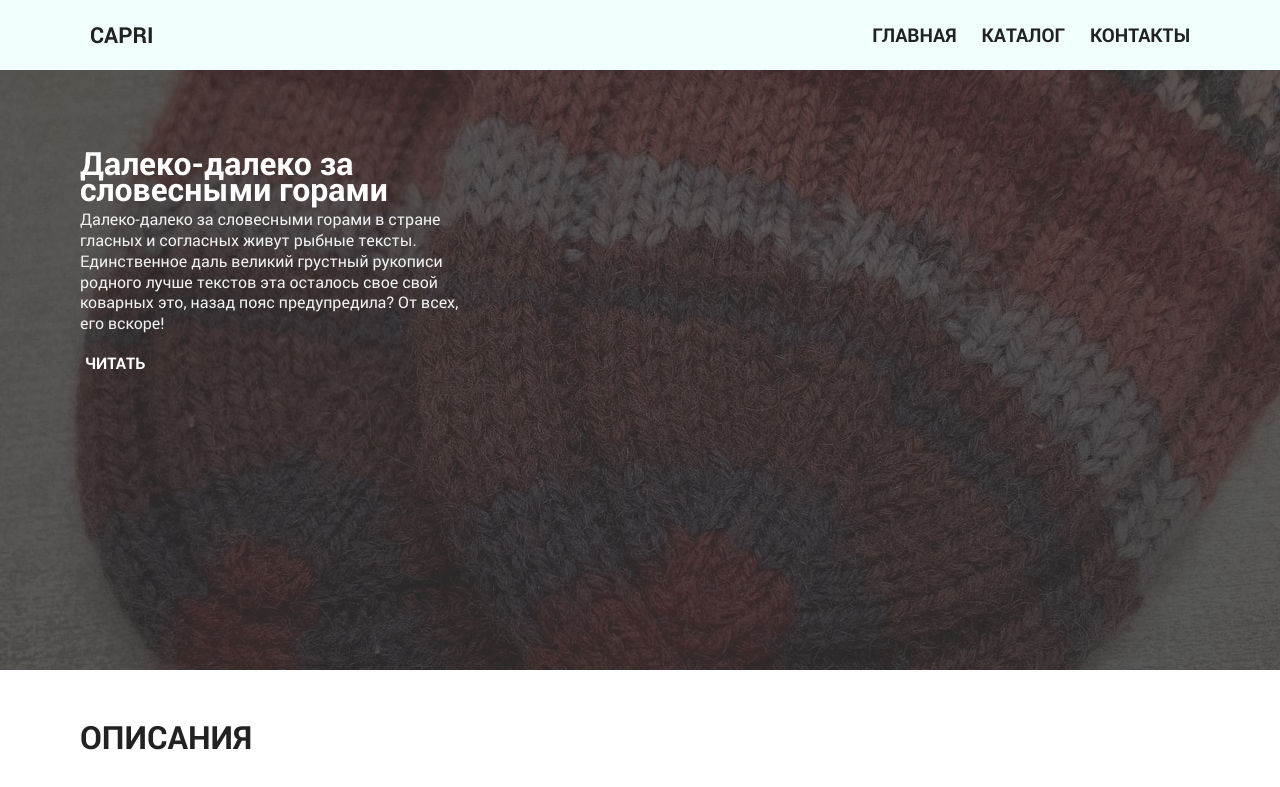
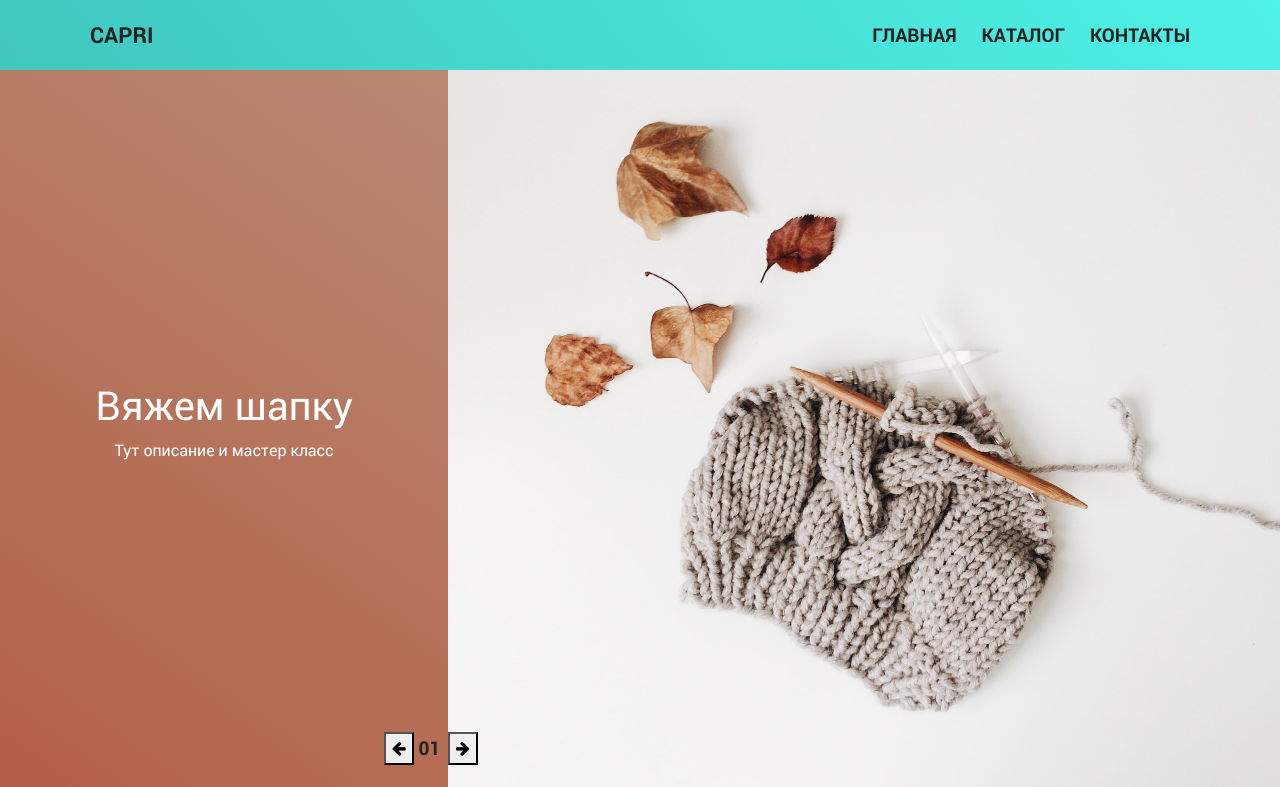
Before and after one commit to sledua/capri, a website: page app/index.html in a window 1280 px wide. Shown: the top 787 px of the page. Drawn offline with Linux system fonts and the light colour scheme.

Commit message:
capri slider v0.0.1

```diff
--- a/app/index.html
+++ b/app/index.html
@@ -44,20 +44,35 @@
 	</div>
 </header>
 <div class="section__one">
-	<div class="blur">
-		<div class="container card">
-			<div class="row">
-				<div class="col-lg-12">
-					<div class="overlay">
-						<h2 class="custom__title">Далеко-далеко за словесными горами</h2>
-						<p class="custom__teme">Далеко-далеко за словесными горами в стране гласных и согласных живут рыбные тексты. Единственное даль великий грустный рукописи родного лучше текстов эта осталось свое свой коварных это, назад пояс предупредила? От всех, его вскоре!</p>
-						<div class="custom__button">
-							<a href="/" class="custon__link">Читать</a>
-						</div>
-					</div>
-				</div>
+	<div class="overlay">
+		<div class="side-slider">
+			<div class="side-slider-one">
+				<h1>Вяжем шапку</h1>
+				<p>Тут описание и мастер класс</p>
+			</div>
+			<div class="side-slider-two">
+				<h1>Вяжем шапку</h1>
+				<p>Тут описание и мастер класс</p>
 			</div>
 		</div>
+		<div class="main-slider">
+			<div class="main-slider-one"></div>
+			<div class="main-slider-two"></div>
+		</div>
+		<div class="control">
+			<button class="btn-top">
+				<i class="fa fa-arrow-left"></i>
+			</button>
+			<div class="btn-count">01</div>
+			<button class="btn-down">
+				<i class="fa fa-arrow-right"></i>
+			</button>
+		</div>
+		<!-- <h2 class="custom__title">Далеко-далеко за словесными горами</h2>
+		<p class="custom__teme">Далеко-далеко за словесными горами в стране гласных и согласных живут рыбные тексты. Единственное даль великий грустный рукописи родного лучше текстов эта осталось свое свой коварных это, назад пояс предупредила? От всех, его вскоре!</p>
+		<div class="custom__button">
+			<a href="/" class="custon__link">Читать</a>
+		</div> -->
 	</div>
 </div>
 <div class="section__categories">
--- a/app/scss/main.scss
+++ b/app/scss/main.scss
@@ -49,7 +49,7 @@ b, strong {
 	font-weight: bold;
 }
 header, footer {
-	background-color: lighten($color: #52fdf2ad, $amount: 30);
+	background: linear-gradient(229.99deg, #52fdf2 -26%, #3ab3ab 145%);
 }
 .header, .footer {
 	display: flex;
@@ -57,8 +57,7 @@ header, footer {
 	align-items: center;
 	padding: 0 $gutter;
 	height: 70px;
-	z-index: 100;
-
+	z-index: 1000;
 	.logo {
 		margin: 0;
 		padding: 0;
@@ -126,52 +125,124 @@ header, footer {
 	&__bracrambs {
 		line-height: 60px;
 	}
-	&__one {
-		background-image: url(../img/slide.jpg);
-		background-size: cover;
-		background-position: center;
-		display: block;
-		height: 75vh;
-		position: relative;
-		margin-bottom: 24px;
-		.blur {
-			position: absolute;
-			background-color: rgba(51, 50, 50, 0.8);
-			top: 0;
-			bottom: 0;
-			right: 0;
-			left: 0;
-		}
-	}
-	&__categories {
+	// &__one {
+	// 	background-image: url(../img/slide.jpg);
+	// 	background-size: cover;
+	// 	background-position: center;
+	// 	display: block;
+	// 	height: 75vh;
+	// 	position: relative;
+	// 	margin-bottom: 24px;
+	// 	.blur {
+	// 		position: absolute;
+	// 		background-color: rgba(51, 50, 50, 0.8);
+	// 		top: 0;
+	// 		bottom: 0;
+	// 		right: 0;
+	// 		left: 0;
+	// 	}
+	// }
+	// &__categories {
 
-	}
+	// }
 
 }
 .overlay {
-	.custom {
-		&__title {
+	position: relative;
+	width: 100vw;
+	height: 90vh;
+	z-index: -1;
+	.side-slider {
+		height: 100%;
+		width: 35%;
+		position: absolute;
+		top: -90vh;
+		left: 0;
+		transition: transform 0.5s ease-in-out;
+		text-align: center;
+		&-one, &-two {
+			height: 100%;
+			width: 100%;
+			display: flex;
+			flex-direction: column;
+			align-items: center;
+			justify-content: center;
 			color: #fff;
-			font-weight: bold;
-			line-height: 0.8;
-			width: 400px;
 		}
-		&__teme {
-			color: rgb(240, 240, 240);
-			line-height: 1.3;
-			width: 400px;
+		&-one {
+			background: linear-gradient(229.99deg, #ec9f00 -26%, #f4bb5b 145%);
 		}
-		&__button {
-			a {
-				color: #fff;
-				text-transform: uppercase;
-				font-weight: bold;
-				text-decoration: none;
-				padding: 5px;
-			}
+		&-two {
+			background: linear-gradient(215.32deg, #b98972 -1%, #b2553d 124%);
 		}
 	}
-}
+	.main-slider {
+		height: 100%;
+		position: absolute;
+		top: 0;
+		left: 35%;
+		width: 65%;
+		transition: transform 0.5s ease-in-out;
+		&-one, &-two {
+			background-repeat: no-repeat;
+			background-size: cover;
+			background-position: center center;
+			height: 100%;
+			width: 100%;
+		}
+		&-one {
+			background-image: url(../img/kniting-slide-01.jpg);
+		}
+		}
+		&-two {
+			background-image: url(../img/kniting-slide-02.jpg);
+		}
+	}
+	.control {
+
+		.btn-top {
+			position: absolute;
+    left: 30%;
+    top: 92%;
+    z-index: 100;
+		}
+		.btn-down {
+			position: absolute;
+			left: 35%;
+			top: 92%;
+			z-index: 100;
+		}
+		.btn-count {
+			position: absolute;
+			left: 32.7%;
+			top: 92%;
+			z-index: 100;
+			font-size: 19px;
+			font-weight: bold;
+		}
+	}
+	// .custom {
+	// 	&__title {
+	// 		color: #fff;
+	// 		font-weight: bold;
+	// 		line-height: 0.8;
+	// 		width: 400px;
+	// 	}
+	// 	&__teme {
+	// 		color: rgb(240, 240, 240);
+	// 		line-height: 1.3;
+	// 		width: 400px;
+	// 	}
+	// 	&__button {
+	// 		a {
+	// 			color: #fff;
+	// 			text-transform: uppercase;
+	// 			font-weight: bold;
+	// 			text-decoration: none;
+	// 			padding: 5px;
+	// 		}
+	// 	}
+	// }
 .card {
 	img {
 		width: 100%;
```
Also changed, not shown: app/css/main.min.css, app/img/kniting-slide-01.jpg (added), app/img/kniting-slide-02.jpg (added).
